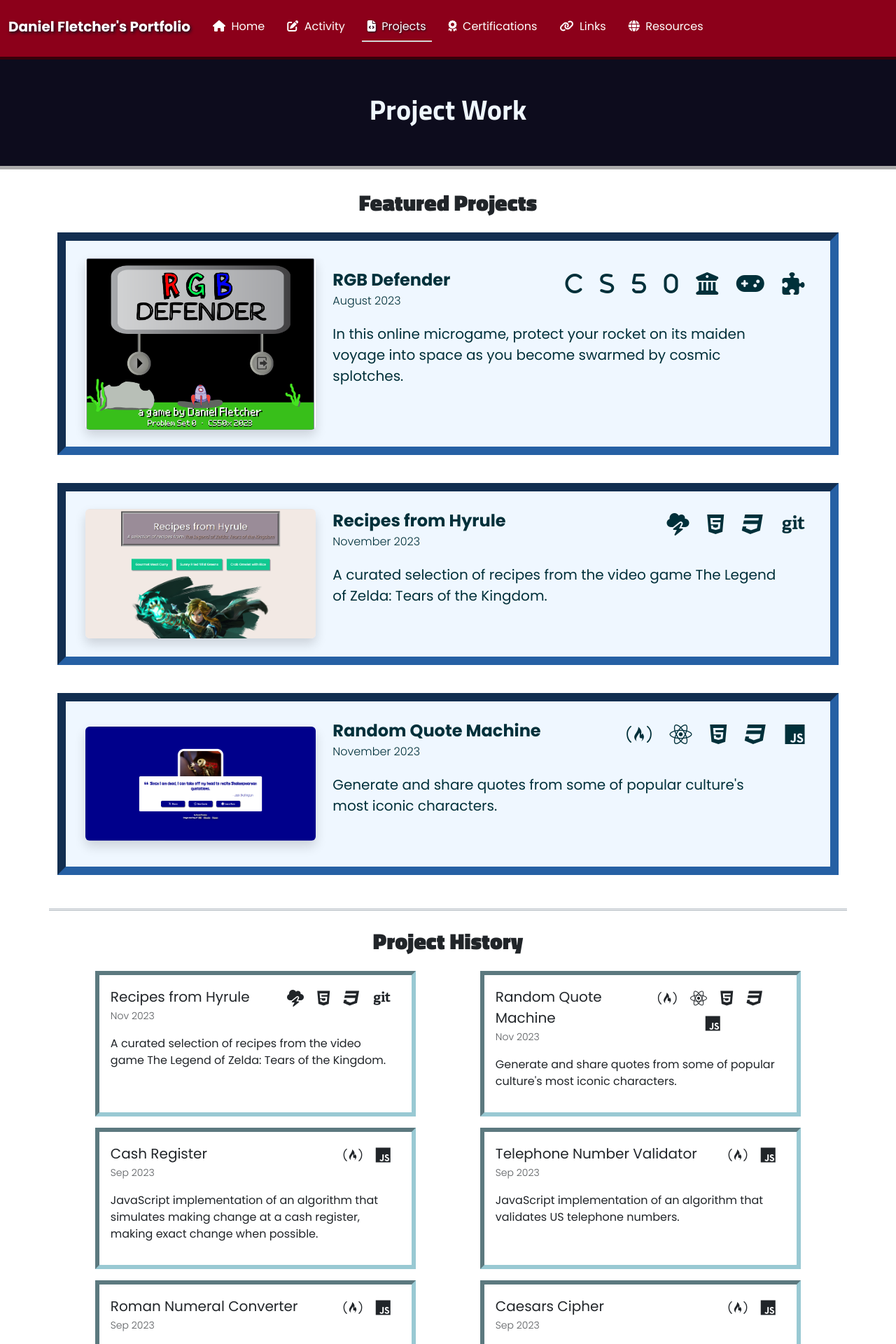
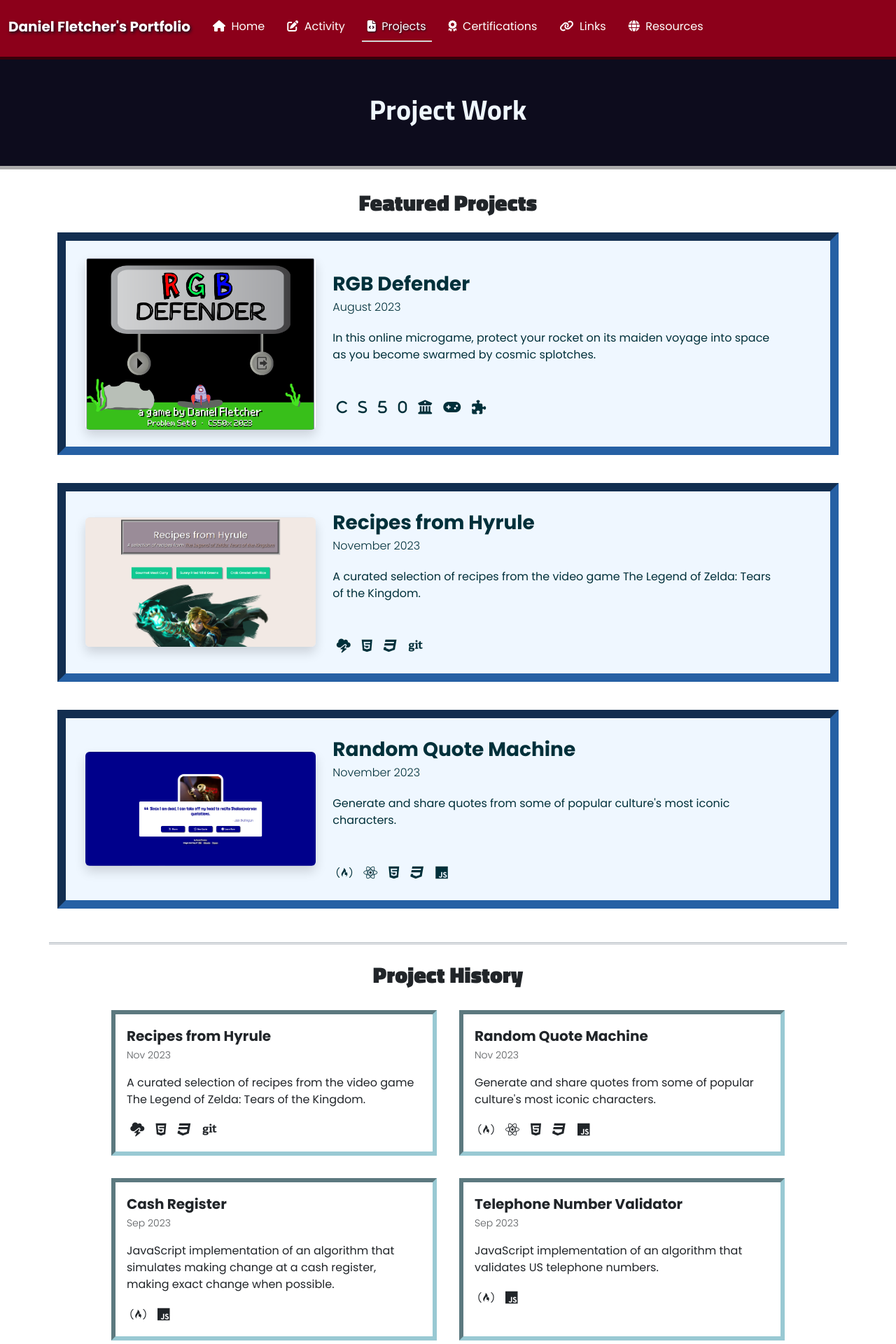
Before and after one commit to DanielTheFletch/portfolio, a Jekyll site: the page built from projects.html, in a window 1280 px wide. Shown: the top 1920 px of the page at 70% size. Built offline with Jekyll 4.4.1, drawn with Linux system fonts in a browser that asks for light colours.

Commit message:
Adjust card display on Projects page

```diff
--- a/projects.html
+++ b/projects.html
@@ -18,26 +18,24 @@ title: Project Work
     {% for project in featured_projects %}
       <div class="row featured-item text-secondary-emphasis mt-4 mb-3 px-3 py-4">
         <a href={{ project.url | relative_url }} class="stretched-link"></a>
-        <div class="col-lg-4 d-flex justify-content-center align-items-center">
+        <div class="col-lg-4 d-none d-lg-flex justify-content-center align-items-center">
           {% assign img_src = project.img_src | prepend: "/assets/img/proj-previews/" %}
           <img src="{{ img_src | relative_url }}"
                class="img-fluid rounded mb-4 mb-lg-0 shadow"
                alt="{{ project.img_alt }}">
         </div>
-        <div class="col-lg-8 d-flex flex-column justify-content-center">
-          <div class="d-flex justify-content-between">
+        <div class="col-lg-8 d-flex flex-column justify-content-center align-items-start">
           <div>
-              <p class="fs-4 fw-bold mb-0">{{ project.title }}</p>
+            <p class="fs-3 fw-bold mb-0">{{ project.title }}</p>
             {% assign shortened_date = project.date | date_to_long_string | split: " " | shift | join: " " %}
             <p class="fw-light mt-0">{{ shortened_date }}</p>
           </div>
-            <div class="fs-2 text-center">
+          <p class="mb-5 pe-5 pt-1">{{ project.desc }}</p>
+          <div class="fs-5">
             {% for icon in project.icons %}
               &nbsp;<span class="{{ icon }}"></span>&nbsp;
             {% endfor %}
           </div>
-          </div>
-          <p class="fs-5 mb-5 pe-5 pt-1">{{ project.desc }}</p>
         </div>
       </div>
     {% endfor %}
@@ -47,24 +45,22 @@ title: Project Work
 <!-- Project history -->
 <section class="container main-section">
   <h2 class="site-heading text-center">Project History</h2>
-  <div class="row row-cols-1 row-cols-xl-2 mx-2 my-3">
+  <div class="row row-cols-1 row-cols-xl-2 mx-auto my-3 d-flex justify-content-center">
     {% for project in all_projects %}
-      <div class="col-11 col-xl-5 mx-auto my-2 ps-3 pe-4 py-3 project-item">
+      <div class="col-11 col-xl-5 m-3 ps-3 pe-4 py-3 project-item">
         <a href={{ project.url | relative_url }} class="stretched-link"></a>
-        <div class="d-flex justify-content-between align-items-start">
         <div>
           {% assign shortened_date = project.date | date_to_string | split: " " | shift | join: " " %}
-            <p class="fs-5 mb-0">{{ project.title }}</p>
+          <p class="fs-5 fw-bold mb-0">{{ project.title }}</p>
           <p><small class="fw-light text-body-secondary">{{ shortened_date }}</small></p>
         </div>
-          <div class="fs-4 text-center">
+        <p>{{ project.desc }}</p>
+        <div class="fs-5">
           {% for icon in project.icons %}
             &nbsp;<span class="{{ icon }}"></span>&nbsp;
           {% endfor %}
         </div>
       </div>
-        <p>{{ project.desc }}</p>
-      </div>
     {% endfor %}
   </div>
 </section>
```
Lines whose indentation alone changed are shown as unchanged.
